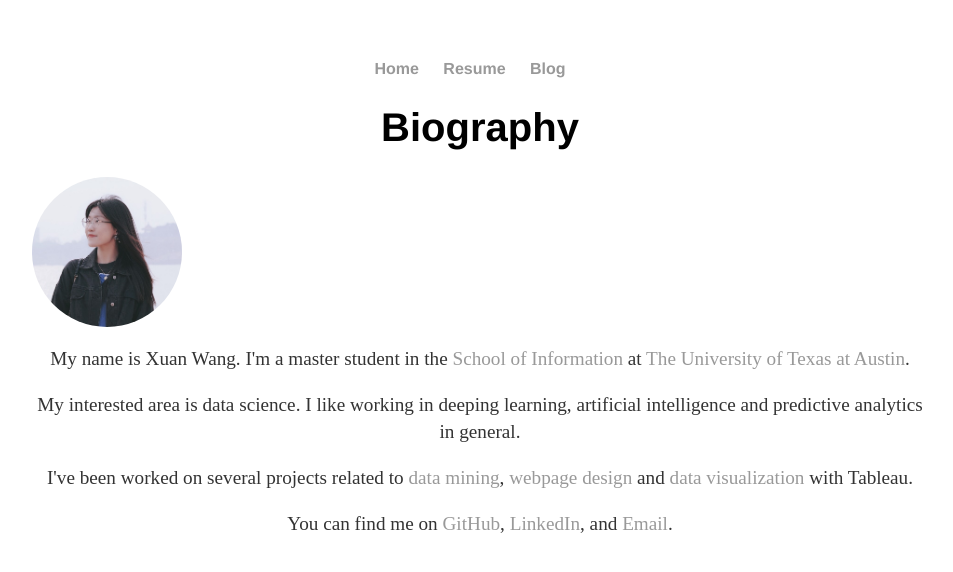
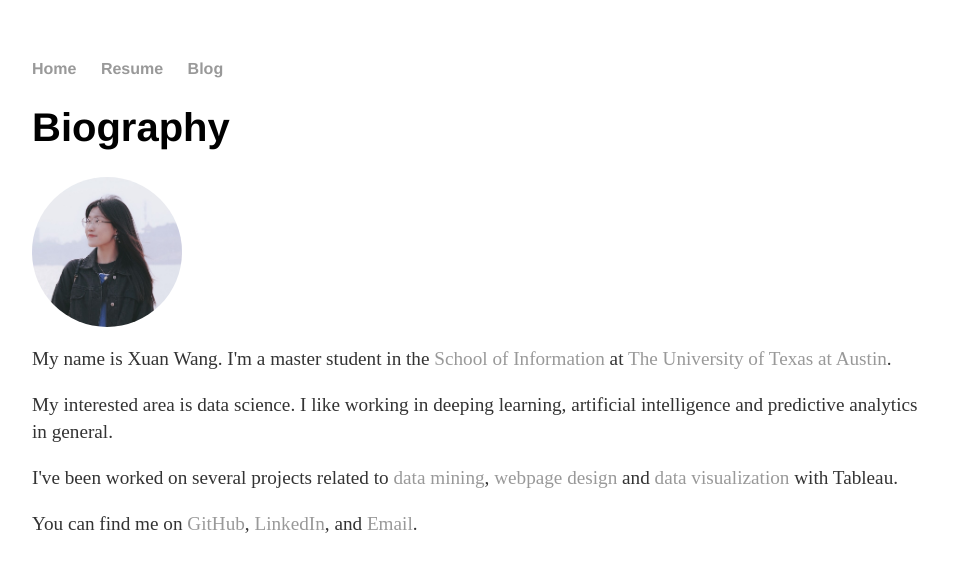
Before and after one commit to xxuanwang-zz/Portfolio, a Jekyll site: the page built from index.html, in a window 1280 px wide. Shown: the top 572 px of the page, without its empty margins (160-1113 px from the left). Built offline with Jekyll 4.4.1, drawn with Linux system fonts in a browser that asks for light colours.

Commit message:
Update main.css

```diff
--- a/css/main.css
+++ b/css/main.css
@@ -1,53 +1,43 @@
 body {
-    text-align: center;
     margin: 60px auto;
     width: 70%;
 }
 nav ul, footer ul {
-    text-align: center;
     font-family:'Helvetica', 'Arial', 'Sans-Serif';
     padding: 0px;
     list-style: none;
     font-weight: bold;
 }
 nav ul li, footer ul li {
-    text-align: center;
     display: inline;
     margin-right: 20px;
 }
 a {
-    text-align: center;
     text-decoration: none;
     color: #999;
 }
 a:hover {
-    text-align: center;
     text-decoration: underline;
 }
 h1 {
-    text-align: center;
     font-size: 2.5em;
     font-family:'Helvetica', 'Arial', 'Sans-Serif';
 }
 p {
-    text-align: center;
     font-size: 1.2em;
     line-height: 1.4em;
     color: #333;
 }
 footer {
-    text-align: center;
     border-top: 1px solid #d5d5d5;
     font-size: .8em;
 }
 
 ul.posts {
-    text-align: center;
     margin: 20px auto 40px;
     font-size: 1.5em;
 }
 
 ul.posts li {
-    text-align: center;
     list-style: none;
 }
```
